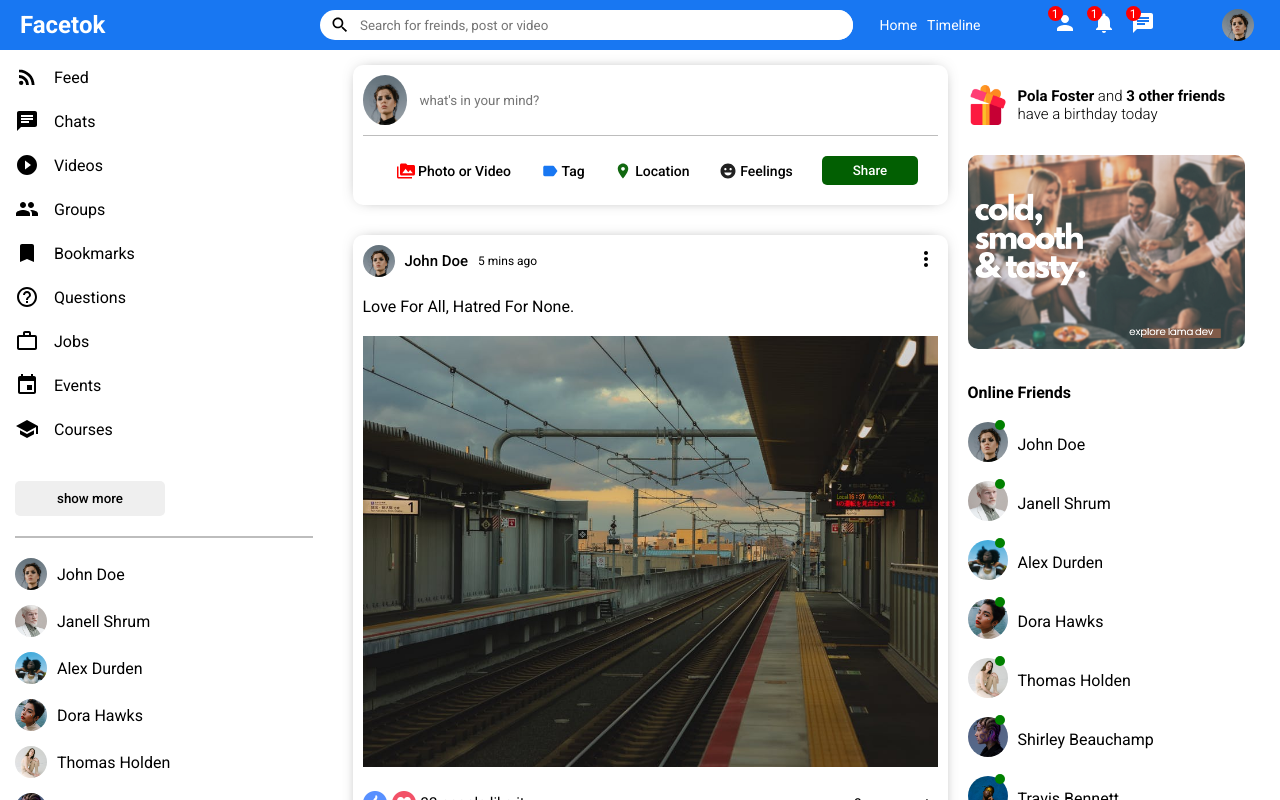
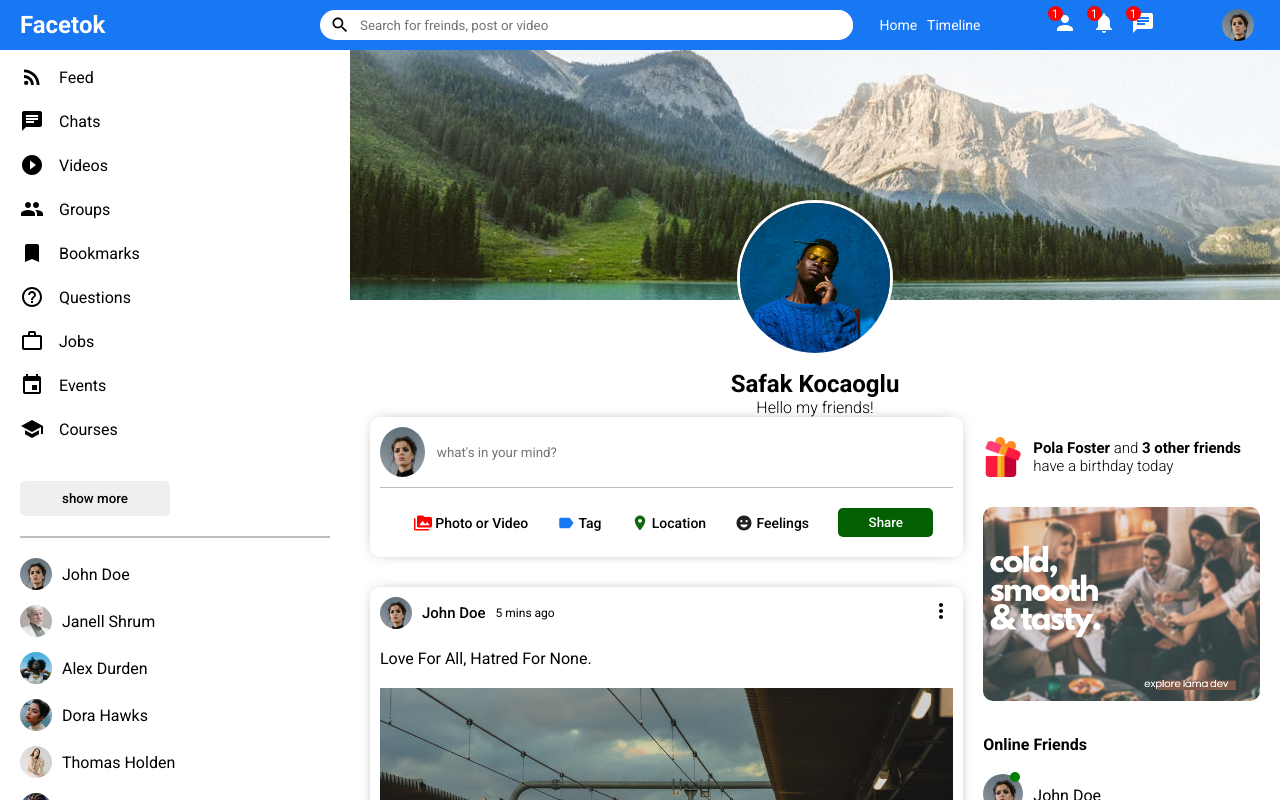
Before and after one commit to swelam0/MERN-FaceBook, a React (Create React App) app in the folder client/: page / in a window 1280 px wide. Shown: the top 800 px of the page. Built offline with nearby package versions, Linux system fonts and the light colour scheme.

Commit message:
Profile  page

```diff
--- a/client/src/App.js
+++ b/client/src/App.js
@@ -1,9 +1,10 @@
 import Home from './pages/home/Home'
+import Profile from './pages/profile/Profile'
 
 function App() {
 	return (
 		<div>
-			<Home />
+			<Profile />
 		</div>
 	)
 }
--- a/client/src/components/sidebar/Sidebar.jsx
+++ b/client/src/components/sidebar/Sidebar.jsx
@@ -76,7 +76,8 @@
 	overflow-y: scroll;
 	position: sticky;
 	top: 50px;
-	padding-right: 20px;
+	padding: 0 20px;
+	padding-top: 15px;
 
 	.sidebarWrapper {
 	}
--- a/client/src/pages/home/Home.jsx
+++ b/client/src/pages/home/Home.jsx
@@ -18,7 +18,7 @@
 }
 const Container = styled.div`
 	display: flex;
-	padding: 15px;
+	padding-top: 15px;
 `
 
 export default Home
--- /dev/null
+++ b/client/src/pages/profile/Profile.jsx
@@ -0,0 +1,86 @@
+import Topbar from '../../components/topbar/Topbar'
+import Sidebar from '../../components/sidebar/Sidebar'
+import Feed from '../../components/feed/Feed'
+import Rightbar from '../../components/rightbar/Rightbar'
+import styled from 'styled-components'
+
+const Profile = () => {
+	return (
+		<>
+			<Topbar />
+			<Container>
+				<Sidebar />
+
+				<div className='profileRight'>
+					<div className='profileRightTop'>
+						<div className='profileCover'>
+							<img className='profileCoverImg' src='assets/post/3.jpeg' alt='' />
+							<img className='profileUserImg' src='assets/person/7.jpeg' alt='' />
+						</div>
+						<div className='profileInfo'>
+							<h4 className='profileInfoName'>Safak Kocaoglu</h4>
+							<span className='profileInfoDesc'>Hello my friends!</span>
+						</div>
+					</div>
+					<div className='profileRightBottom'>
+						<Feed />
+
+						<Rightbar />
+					</div>
+				</div>
+			</Container>
+		</>
+	)
+}
+const Container = styled.div`
+	display: flex;
+
+	.profileRight {
+		flex: 9;
+	}
+
+	.profileCover {
+		height: 320px;
+		position: relative;
+	}
+
+	.profileCoverImg {
+		width: 100%;
+		height: 250px;
+		object-fit: cover;
+	}
+
+	.profileUserImg {
+		width: 150px;
+		height: 150px;
+		border-radius: 50%;
+		object-fit: cover;
+		position: absolute;
+		left: 0;
+		right: 0;
+		margin: auto;
+		top: 150px;
+		border: 3px solid white;
+	}
+
+	.profileInfo {
+		display: flex;
+		flex-direction: column;
+		align-items: center;
+		justify-content: center;
+	}
+
+	.profileInfoName {
+		font-size: 24px;
+	}
+
+	.profileInfoDesc {
+		font-weight: 300;
+	}
+
+	.profileRightBottom {
+		display: flex;
+	}
+`
+
+export default Profile
```
